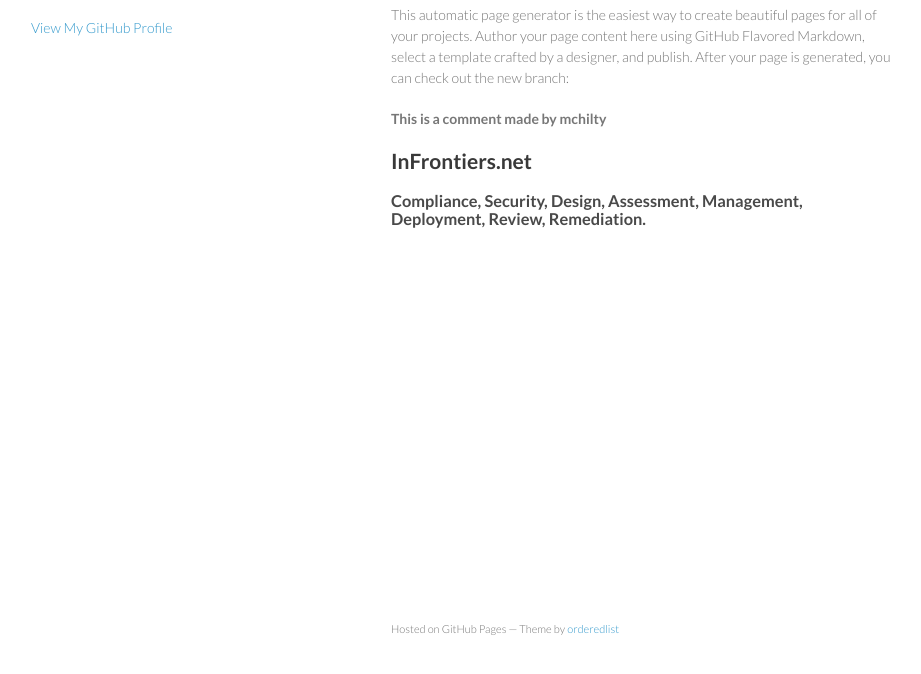
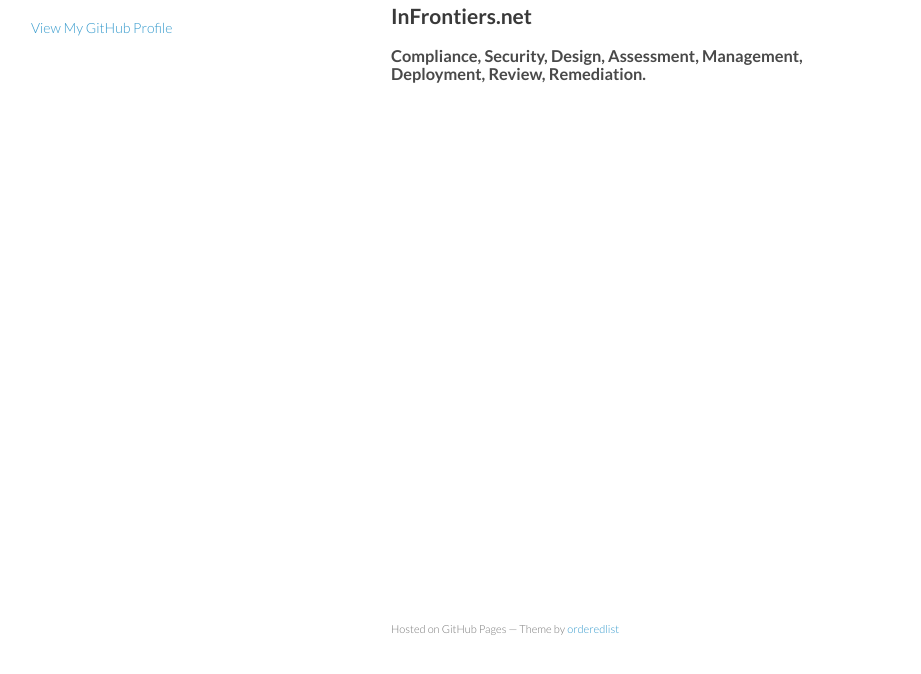
Before and after one commit to mchilty/mchilty.github.io, a plain HTML site: page index.html in a window 1280 px wide. Shown: the part 92-766 px from the top of the page, without its empty margins (179-1100 px from the left). Drawn offline with Linux system fonts and the light colour scheme.

Commit message:
Update index.html

```diff
--- a/index.html
+++ b/index.html
@@ -26,9 +26,6 @@
         <h3>
 <a name="welcome-to-github-pages" class="anchor" href="#welcome-to-github-pages"><span class="octicon octicon-link"></span></a>Welcome to GitHub Pages.</h3>
 
-<p>This automatic page generator is the easiest way to create beautiful pages for all of your projects. Author your page content here using GitHub Flavored Markdown, select a template crafted by a designer, and publish. After your page is generated, you can check out the new branch:</p>
-<p><b>This is a comment made by mchilty</b></b>
-
 <h2>InFrontiers.net</h2>
 <p>
 <p>
```
